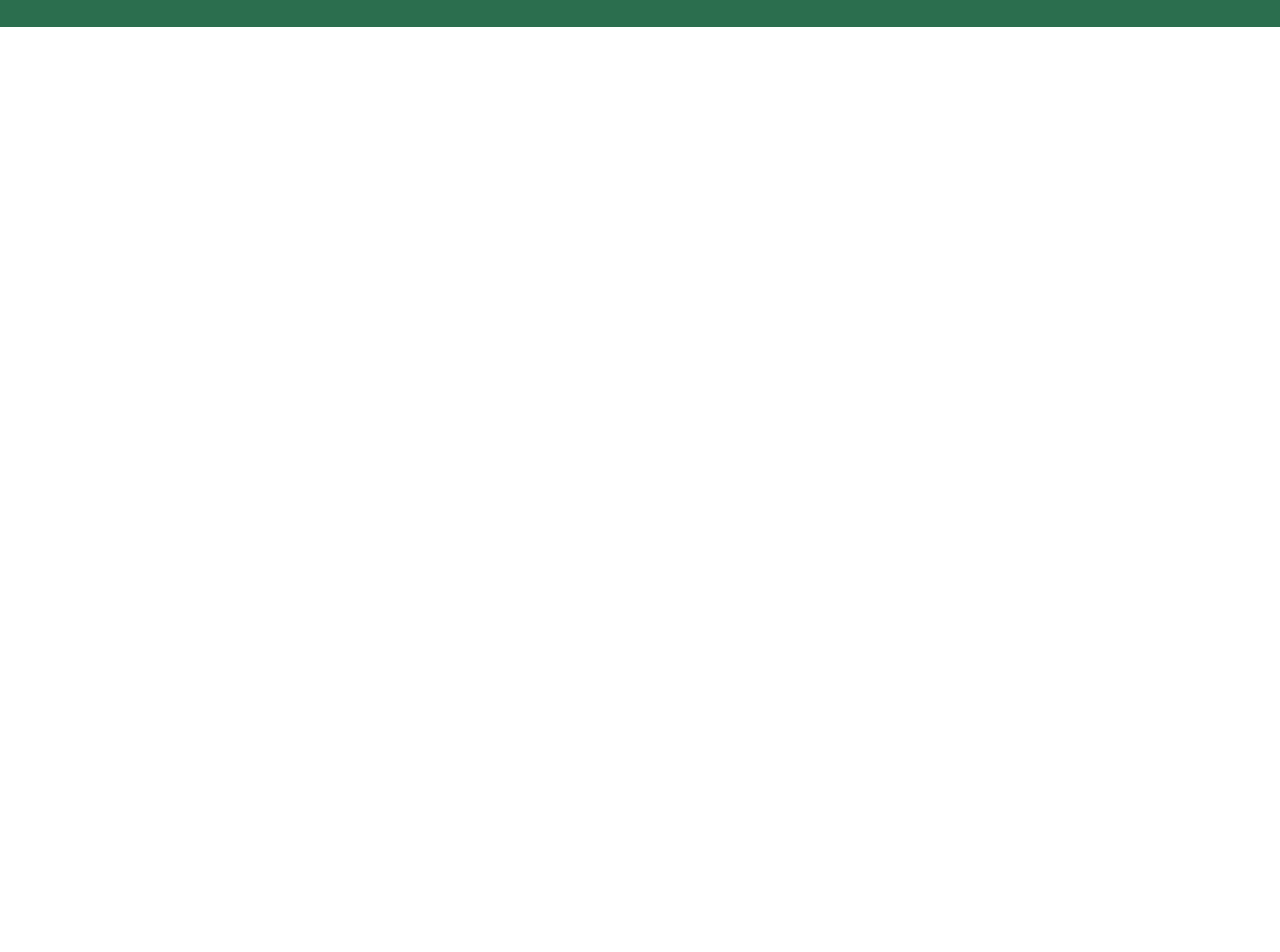
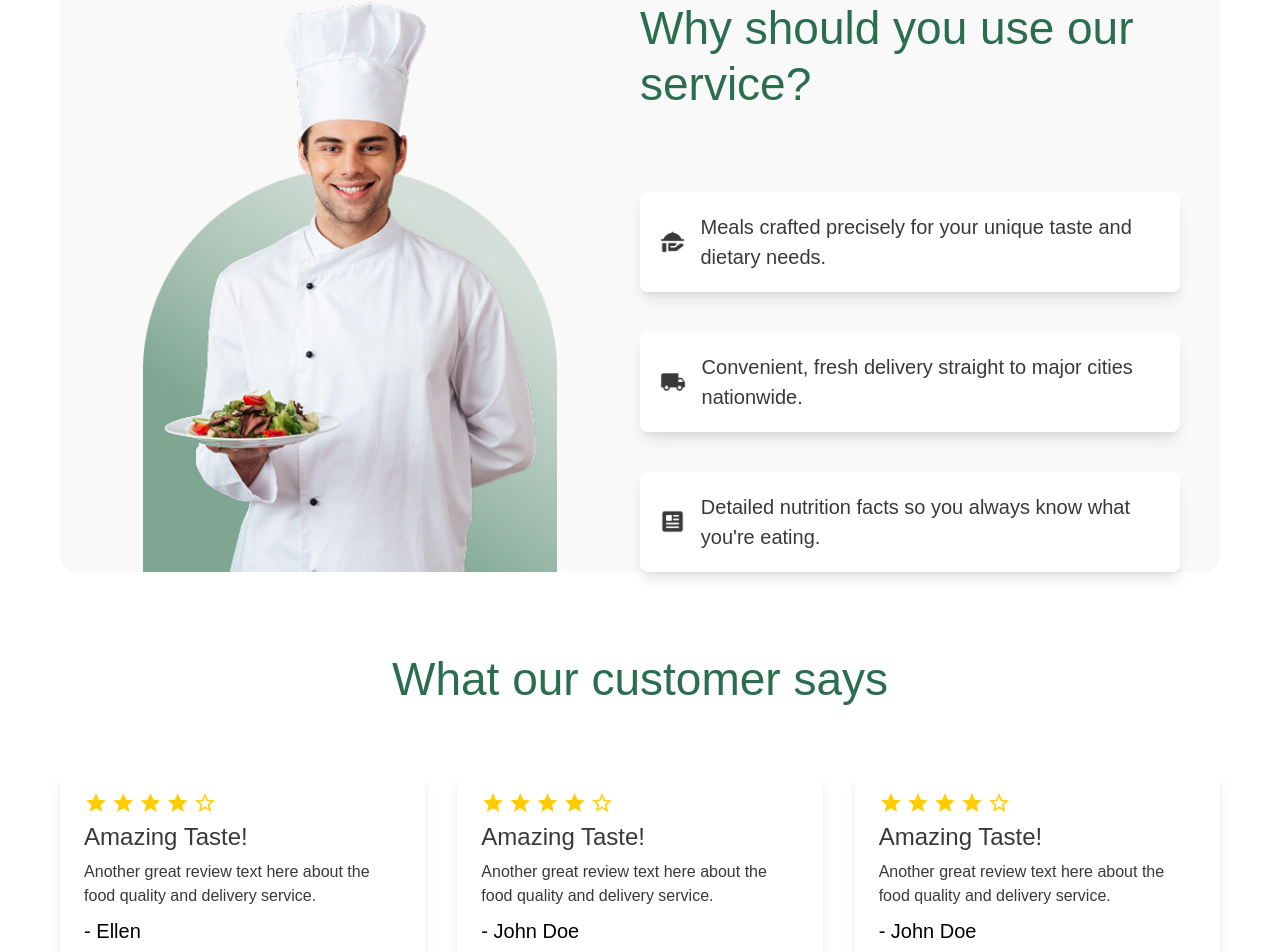
Before and after one commit to Izhrr/sea-compfest, a React (Vite) app: page / in a window 1280 px wide. Shown: the part 599-1551 px from the top of the page. Before the commit the page ends 800 px from the top, so only its background shows below. Built offline with nearby package versions, Linux system fonts and the light colour scheme; a web font is replaced by a local one.

Commit message:
feat: create Review and Service section

```diff
--- a/src/App.jsx
+++ b/src/App.jsx
@@ -3,9 +3,9 @@ import {Nav, Footer} from "./components"
 
 const App = () => {
   return (
-    <main className="">
+    <main className="relative">
       <Nav />
-      <div className="mx-15">
+      <div className="mx-15 flex flex-col gap-20 mb-15">
         <section className="pt-16">
           <Hero />
         </section>
--- a/src/constants/index.js
+++ b/src/constants/index.js
@@ -1,4 +1,5 @@
-// import {  } from "../assets/images";
+import { meal,delivery,information } from "../assets/icons";
+import { star } from "../assets/images";
 
 export const navLinks = [
     { href: "#home", label: "Home" },
@@ -6,3 +7,31 @@ export const navLinks = [
     { href: "#subscription", label: "Subscription" },
     { href: "#contact-us", label: "Contact Us" },
 ];
+
+export const services = [
+    { icon: meal, label: 'Meals crafted precisely for your unique taste and dietary needs.' },
+    { icon: delivery, label: 'Convenient, fresh delivery straight to major cities nationwide.' },
+    { icon: information, label: "Detailed nutrition facts so you always know what you're eating." },
+];
+
+export const reviews = [
+    {
+        rating: star,
+        title: 'Amazing Taste!',
+        feedback: 'Another great review text here about the food quality and delivery service.',
+        reviewer: 'Ellen',
+    },
+    {
+        rating: star,
+        title: 'Amazing Taste!',
+        feedback: 'Another great review text here about the food quality and delivery service.',
+        reviewer: 'John Doe',
+    },
+
+    {
+        rating: star,
+        title: 'Amazing Taste!',
+        feedback: 'Another great review text here about the food quality and delivery service.',
+        reviewer: 'John Doe',
+    },
+];
--- a/src/index.css
+++ b/src/index.css
@@ -124,7 +124,7 @@
     @apply sm:pb-24 pb-12;
   }
   .backdrop-blur-md {
-    backdrop-filter: blur(8px);
+    backdrop-filter: blur(50px);
     -webkit-backdrop-filter: blur(8px);
   }
 }
--- a/src/sections/Review.jsx
+++ b/src/sections/Review.jsx
@@ -1,6 +1,23 @@
+import {ReviewCard} from "../components"
+import { reviews } from "../constants"
 const Review = () => {
   return (
-    <div>Review</div>
+    <section className="flex flex-col gap-15 justify-between items-center">
+      <div>
+        <h1 className="font-heading text-h1 text-primary">What our customer says</h1>
+      </div>
+      <div className="flex flex-wrap justify-center gap-8">
+        {reviews.map((review, index) => (
+          <ReviewCard
+            key={index}
+            ratingImgURL={review.rating}
+            title={review.title}
+            feedback={review.feedback}
+            reviewerName={review.reviewer}
+          />
+        ))}
+      </div>
+    </section>
   )
 }
 
--- a/src/sections/Service.jsx
+++ b/src/sections/Service.jsx
@@ -1,6 +1,28 @@
+import {ServiceCard} from "../components"
+import {chef} from "../assets/images"
+import { services } from "../constants"
+
 const Service = () => {
   return (
-    <div>Service</div>
+    <section className="flex w-full bg-[#F9F9F9] pt-10 rounded-2xl">
+      <div className="flex justify-center w-1/2">
+        <img src={chef} alt="chef" className="object-contain items-center" />
+      </div>
+      <div className="w-1/2 pr-10 flex flex-col gap-20">
+        <h1 className="font-heading text-h1 text-primary">
+          Why should you use our service?
+        </h1>
+        <div className="flex flex-col gap-10">
+          {services.map((serviceItem,index) => (
+            <ServiceCard
+              key={index}
+              iconURL={serviceItem.icon}
+              label={serviceItem.label}
+            />
+          ))}
+        </div>
+      </div>
+    </section>
   )
 }
 
```
